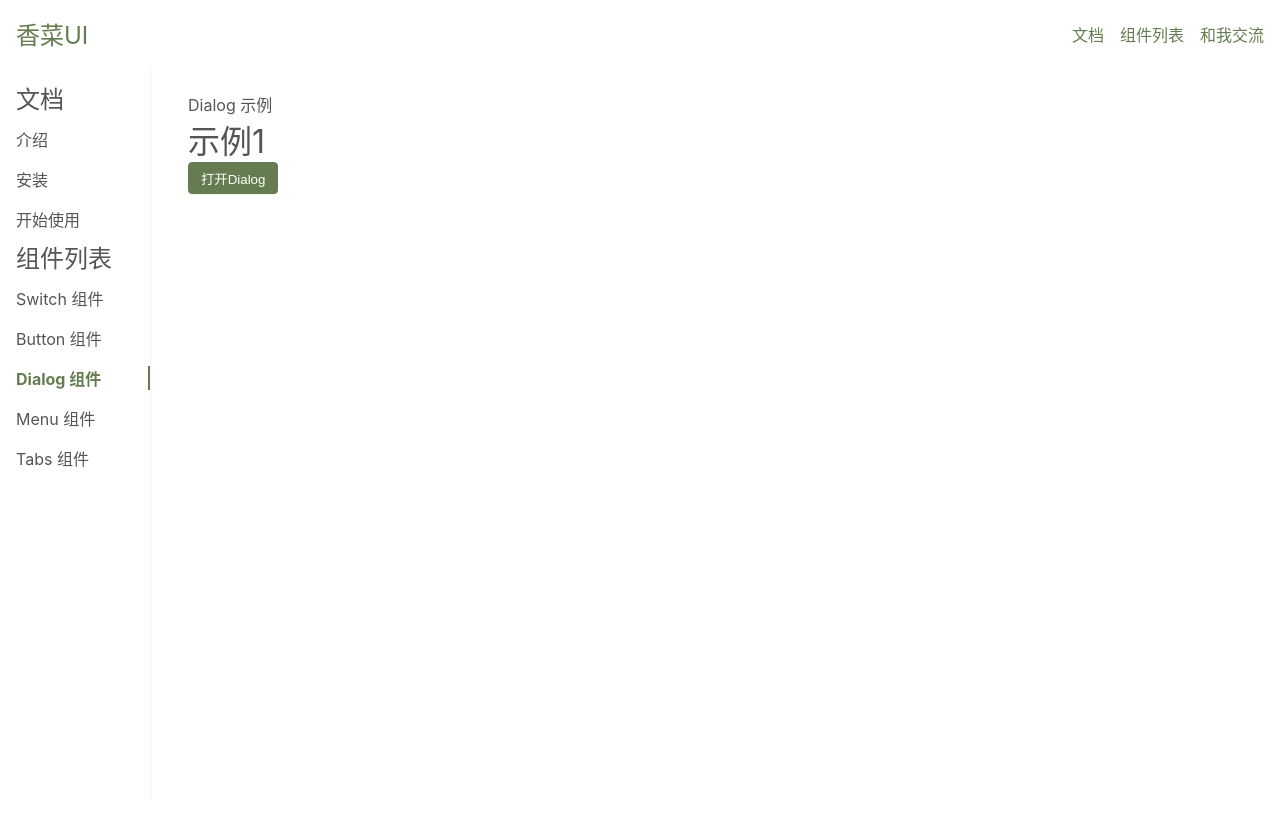
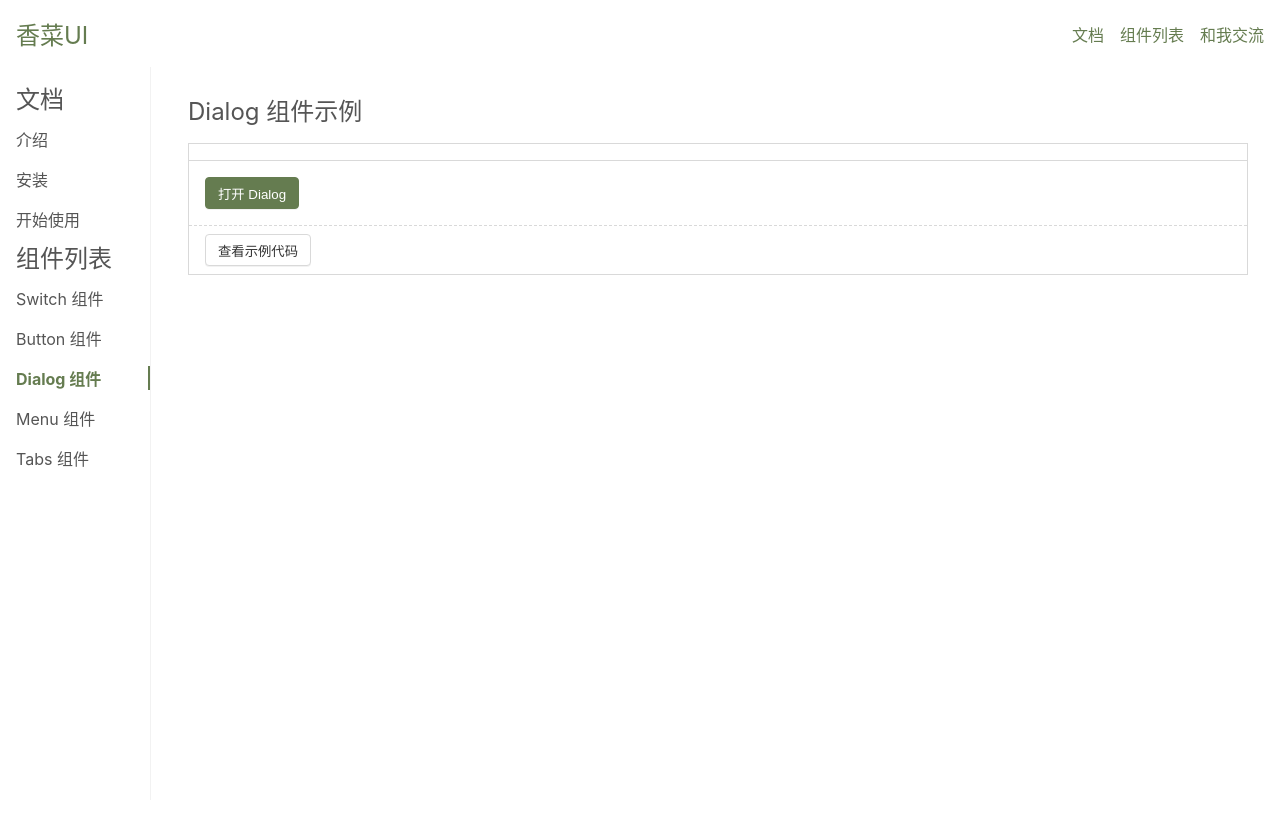
Before and after one commit to EvaLLLLL/corianderUI, a Vue app: page /#/doc/dialog in a window 1280 px wide. Shown: the top 838 px of the page. Built offline with nearby package versions, Linux system fonts and the light colour scheme.

Commit message:
拆分出 Tabs、Dialog 组件

```diff
--- a/src/components/DialogDemo.vue
+++ b/src/components/DialogDemo.vue
@@ -1,44 +1,16 @@
 <template>
-	<div>Dialog 示例</div>
-	<h1>示例1</h1>
-	<Dialog v-model:dialogVisible="dialogVisible"
-	        :dialogCancel="dialogCancelFn"
-	        :dialogOk="dialogOkFn"
-	        closeOnclickOverlay>
-		<template v-slot:dialogTitle>
-			<strong>自定义标题</strong>
-		</template>
-		<template v-slot:dialogContent>
-			<strong>自定义内容</strong>
-			<div>第二行内容</div>
-			<i>第三行内容</i>
-		</template>
-	</Dialog>
-	<Button level="main" @click="toggleDialogVisible">打开Dialog</Button>
+	<h2>Dialog 组件示例</h2>
+	<Demo :component="Dialog1Demo"/>
 </template>
 
 <script lang="ts">
-	import Dialog from '../lib/Dialog.vue';
-	import Button from '../lib/Button.vue';
-	import {ref} from 'vue';
+	import Demo from '../components/Demo.vue';
+	import Dialog1Demo from '../demos/Dialog1.demo.vue';
 
 	export default {
-		components: {Dialog, Button},
+		components: {Demo},
 		setup() {
-			const dialogVisible = ref(false);
-
-			const toggleDialogVisible = () => {
-				dialogVisible.value = !dialogVisible.value;
-			};
-
-			const dialogOkFn = () => {
-				return true;
-			};
-
-			const dialogCancelFn = () => {
-			};
-
-			return {dialogVisible, toggleDialogVisible, dialogOkFn, dialogCancelFn};
+			return {Dialog1Demo};
 		}
 	};
 </script>
--- a/src/components/TabsDemo.vue
+++ b/src/components/TabsDemo.vue
@@ -1,25 +1,17 @@
 <template>
 	<div>
-		<h2>Tabs示例</h2>
-		<Tabs v-model:selected="selected">
-			<Tab title="内容A">这里是内容A的内容</Tab>
-			<Tab title="内容B">这里是内容B的内容</Tab>
-			<Tab title="内容C">这里是内容C的内容</Tab>
-			<Tab title="内容D">这里是内容D的内容</Tab>
-		</Tabs>
+		<Demo :component="Tab1Demo"/>
 	</div>
 </template>
 
 <script lang="ts">
-	import {ref} from 'vue';
-	import Tabs from '../lib/Tabs.vue';
-	import Tab from '../lib/Tab.vue';
+	import Demo from './Demo.vue';
+	import Tab1Demo from '../demos/Tab1.demo.vue';
 
 	export default {
-		components: {Tabs, Tab},
+		components: {Demo},
 		setup() {
-			const selected = ref('内容A');
-			return {selected};
+			return {Tab1Demo};
 		}
 	};
 </script>
--- /dev/null
+++ b/src/demos/Dialog1.demo.vue
@@ -0,0 +1,48 @@
+<demo>
+	正常弹窗示例
+</demo>
+
+<template>
+	<div>
+		<Dialog v-model:dialogVisible="dialogVisible"
+		        :dialogCancel="dialogCancelFn"
+		        :dialogOk="dialogOkFn"
+		        closeOnclickOverlay>
+			<template v-slot:dialogTitle>
+				<strong>自定义标题</strong>
+			</template>
+			<template v-slot:dialogContent>
+				<strong>自定义内容</strong>
+				<div>第二行内容</div>
+				<i>第三行内容</i>
+			</template>
+		</Dialog>
+		<Button level="main" @click="toggleDialogVisible">打开 Dialog</Button>
+	</div>
+</template>
+
+<script lang="ts">
+	import Dialog from '../lib/Dialog.vue';
+	import Button from '../lib/Button.vue';
+	import {ref} from 'vue';
+
+	export default {
+		components: {Dialog, Button},
+		setup() {
+			const dialogVisible = ref(false);
+
+			const toggleDialogVisible = () => {
+				dialogVisible.value = !dialogVisible.value;
+			};
+
+			const dialogOkFn = () => {
+				return true;
+			};
+
+			const dialogCancelFn = () => {
+			};
+
+			return {dialogVisible, toggleDialogVisible, dialogOkFn, dialogCancelFn};
+		}
+	};
+</script>
--- /dev/null
+++ b/src/demos/Tab1.demo.vue
@@ -0,0 +1,28 @@
+<demo>
+	正常 Tabs 示例
+</demo>
+
+<template>
+	<div>
+		<Tabs v-model:selected="selected">
+			<Tab title="内容A">这里是内容A的内容</Tab>
+			<Tab title="内容B">这里是内容B的内容</Tab>
+			<Tab title="内容C">这里是内容C的内容</Tab>
+			<Tab title="内容D">这里是内容D的内容</Tab>
+		</Tabs>
+	</div>
+</template>
+
+<script lang="ts">
+	import {ref} from 'vue';
+	import Tabs from '../lib/Tabs.vue';
+	import Tab from '../lib/Tab.vue';
+
+	export default {
+		components: {Tabs, Tab},
+		setup() {
+			const selected = ref('内容A');
+			return {selected};
+		}
+	};
+</script>
```
